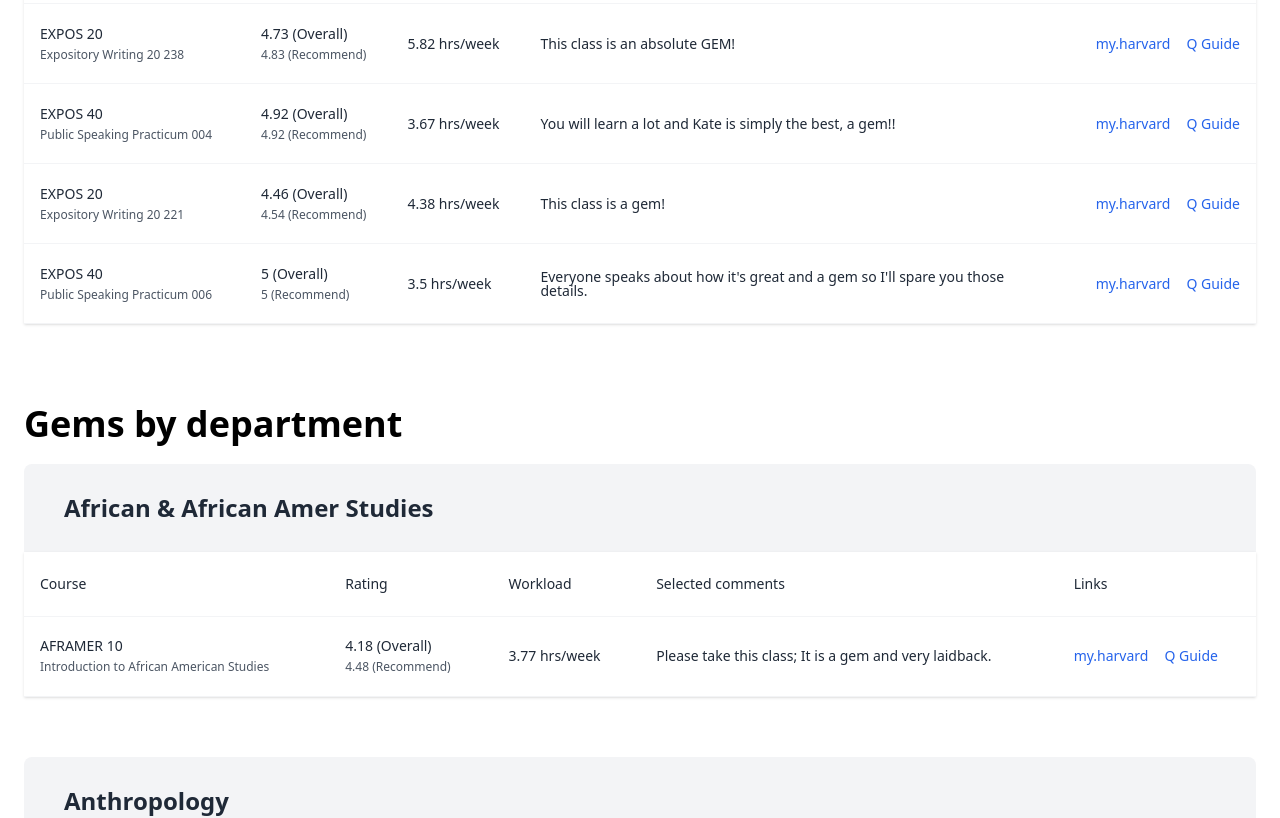
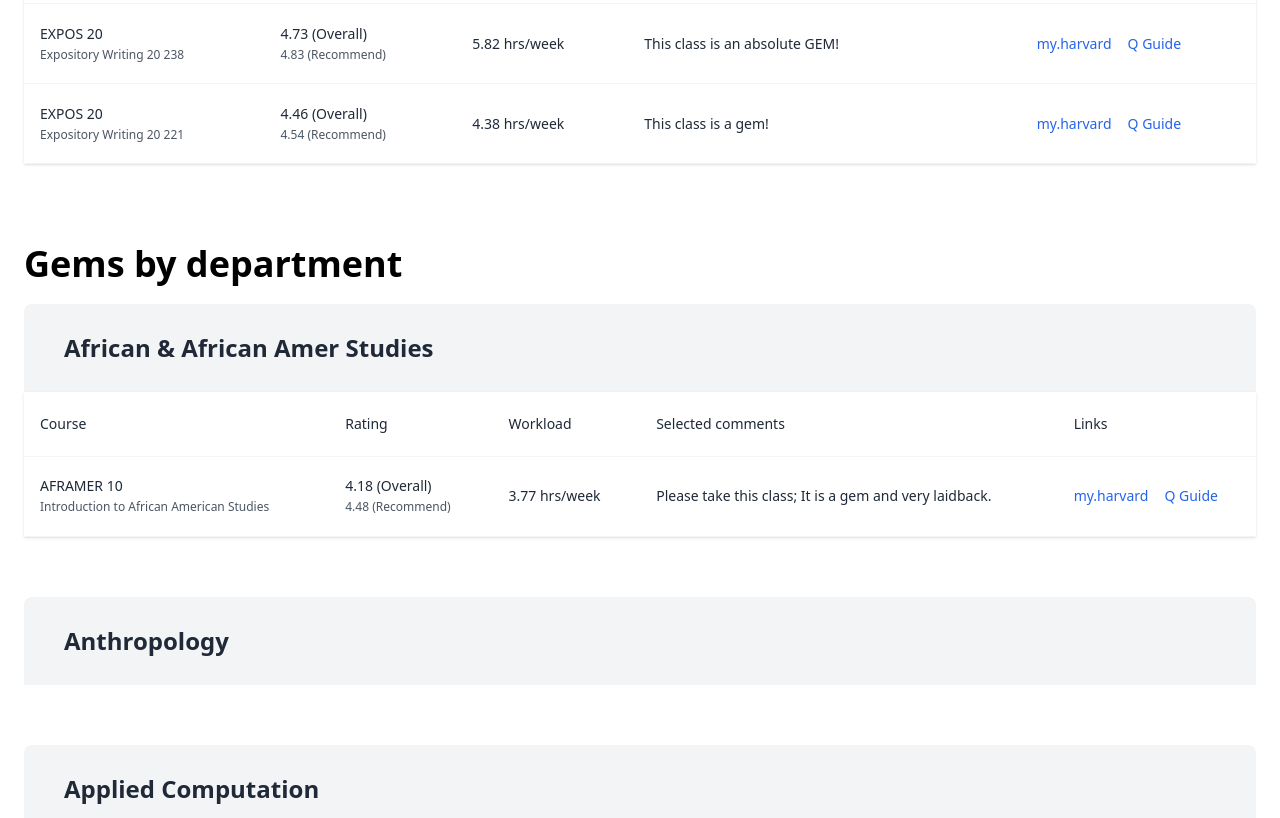
Before and after one commit to jeqcho/harvard-gems, an Angular app: page / in a window 1280 px wide. Shown: the part 3240-4058 px from the top of the page. Built offline with nearby package versions, Linux system fonts and the light colour scheme; no server answers.

Commit message:
rem expos 40 from expos 20

```diff
--- a/src/app/main/main.component.html
+++ b/src/app/main/main.component.html
@@ -243,7 +243,7 @@
           </tr>
         </thead>
         <tbody class="w-full">
-          <tr *ngFor="let super_gem of department_gems['Expository Writing']"
+          <tr *ngFor="let super_gem of expos"
             class="h-20 text-sm leading-none text-gray-800 bg-white hover:bg-gray-100 border-b border-t border-gray-100">
             <td class="pl-4 cursor-pointer">
               <div class="flex items-center">
--- a/src/app/main/main.component.ts
+++ b/src/app/main/main.component.ts
@@ -25,6 +25,7 @@
   ]
   partial_department_list = department_list;
   selected_great_courses = great_courses;
+  expos: any;
 
 
   department_gems: Record<string, any> = {}
@@ -50,13 +51,19 @@
 
     this.special_list = this.special_list.filter(x => x !== 'Expository Writing');
 
+
+
     for (let department of department_list) {
       this.getDataHttp(`assets/data/departments/${department}.json`).subscribe(
         (data: any) => {
           this.department_gems[department] = data;
+          if(department == "Expository Writing"){
+            this.expos = this.department_gems['Expository Writing'].filter((x: any) => x.course_code != "EXPOS 40")
+          }
         }
       )
     }
 
+
   }
 }
```
